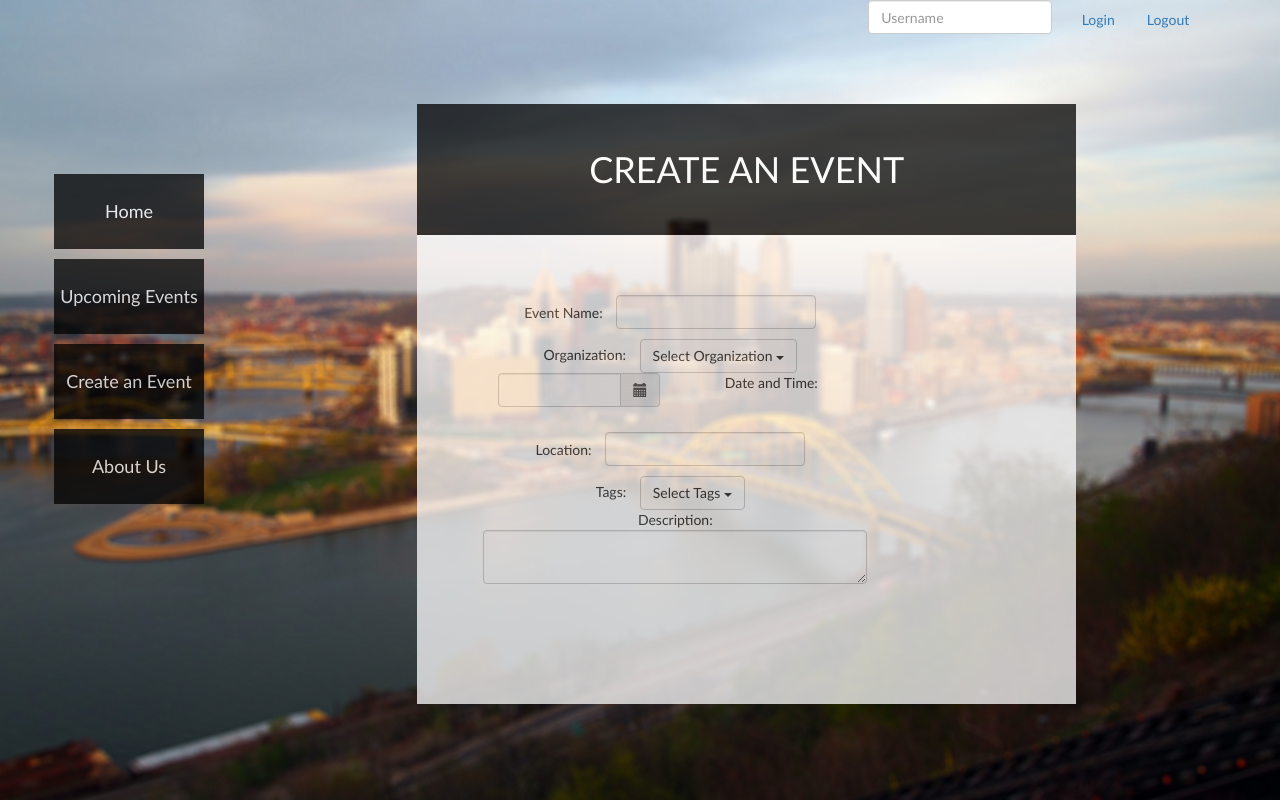
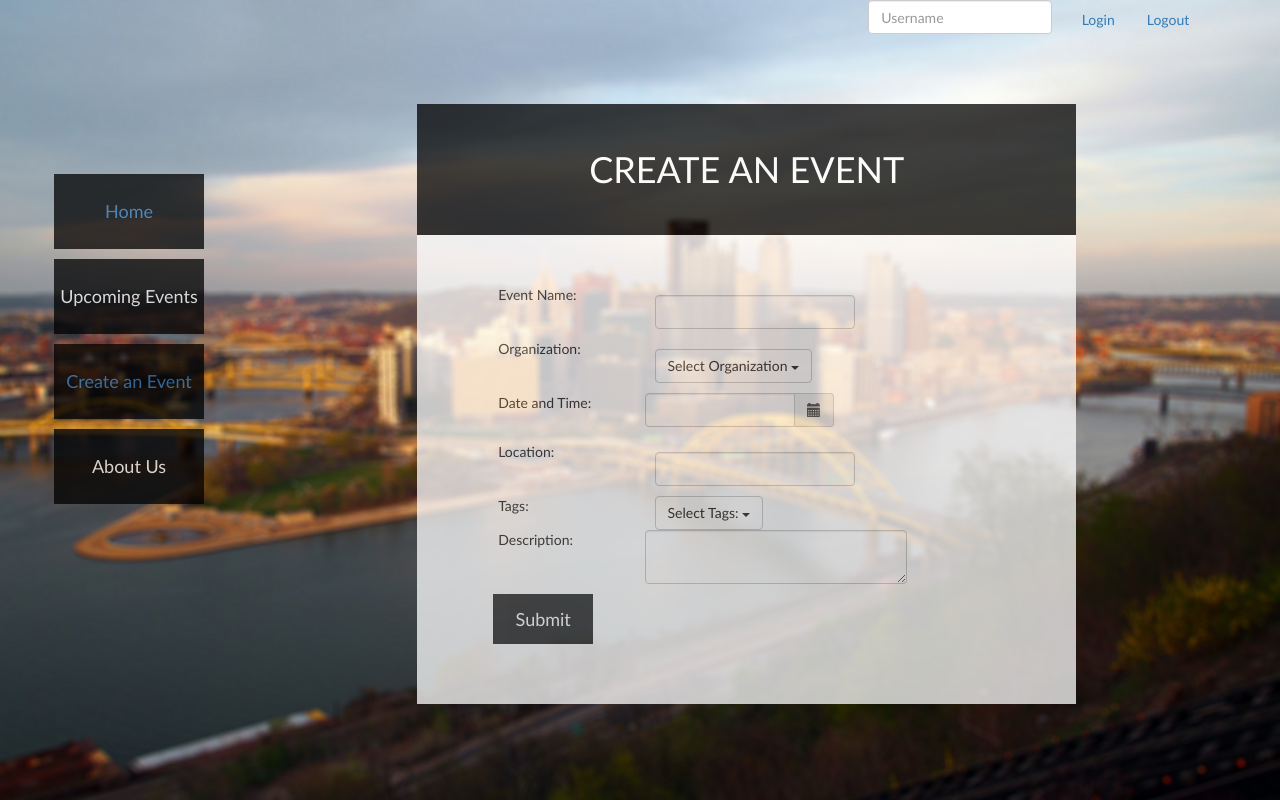
Before and after one commit to biggs0125/CoMmUnity, a Django app: template community/events/templates/create_event.html in a window 1280 px wide. Run offline with Django 3.2, Linux system fonts and the light colour scheme; the template is opened without the code that fills it, so the values that code supplies are empty; some libraries are stand-ins or nearby versions.

Commit message:
Added hrefs to 2 side bar buttons in base.html, added a submit button to create_event.html

```diff
--- a/community/community/static/style.css
+++ b/community/community/static/style.css
@@ -42,6 +42,29 @@ body {
     margin-left: 70%;
 }
 
+.submit-rectangle {
+  width: 100px;
+  height: 50px;
+  background-color: #000000;
+  color: white;
+  opacity: 0.75;
+  margin: 10px;
+  padding-top: 13px;
+  font-size: 18px;
+}
+
+.submit-rectangle:hover {
+    opacity: 1.0;
+}
+
+.submit-rectangle.left {
+    margin-left: 40%
+}
+.submit-rectangle.right {
+    margin-left: 70%;
+}
+
+
 .center {
     position: relative;
     width: 80%;
--- a/community/community/templates/base.html
+++ b/community/community/templates/base.html
@@ -30,9 +30,9 @@
         <div class="col-md-3" id="menubar">
           <div class="center">
             <!-- Create menu bar rectangles -->
-            <div class="menu-rectangle" id="home_button">Home</div>
+            <div class="menu-rectangle" id="home-button"><a href="/home">Home</a></div>
             <div class="menu-rectangle" id="events-button">Upcoming Events</div>
-            <div class="menu-rectangle" id="create-button">Create an Event</div>
+            <div class="menu-rectangle" id="create-button"><a href="/event/create">Create an Event</a></div>
             <div class="menu-rectangle" id="about-button">About Us</div>
           </div>
         </div>
--- a/community/events/js/create.js
+++ b/community/events/js/create.js
@@ -1 +1,23 @@
-var xmlhttp = new XMLHttpRequest();
+function create_event() {
+
+  $.ajax({
+    url: "localhost:8000/api/event/create",
+    method: "POST",
+    data: {
+      name: $("#event-name").text(),
+      location: $("#location").text(),
+      description: $("#description").text(),
+      date: $("#dtpicker").text(),
+      time: $("#dtpicker").text(), // uhh..gotta changed this
+      tag: $("tags").value(),
+      organization: #("organization").value()
+    },
+    error: function (){
+             alert("Congrats you failed!");
+           },
+    success: function () {
+               alert("Ermahgerd I did it!");
+             }
+  });
+
+}
--- a/community/events/templates/create_event.html
+++ b/community/events/templates/create_event.html
@@ -1,19 +1,31 @@
 {% extends "base.html" %}
 
 {% block content %}
+
+<script src="../js/create.js"></script>
 
 <div class="center content-area">
   <div class="title">
     CREATE AN EVENT
   </div>
-  <div class="col-md-7" style="text-align:lieft;margin-left:10%;">
+  <div class="col-md-8" style="text-align:left;margin-left:10%;">
+
+    <!-- Tag Row -->
     <div class="row" style="margin-top:50px">
+      <div class="col-md-4">
       Event Name:
+      </div>
+      <div class="col-md-6">
         <input id="event-name" type="text" class="form-control form-input">
       </div>
+    </div>
+
+    <!-- Organization Row -->
     <div class="row">
+      <div class="col-md-4">
       Organization:
-      <div class="dropdown form-input">
+      </div>
+      <div class="col-md-6 dropdown form-input">
         <button id="organization" class="btn btn-default dropdown-toggle"
                 type="button" data-toggle="dropdown">
           Select Organization
@@ -25,9 +37,13 @@
       </ul>
       </div>
     </div>
+
+    <!-- Date and Time Row -->
     <div class="row">
+      <div class="col-md-4">
       Date and Time:
-      <div class="col-sm-6">
+      </div>
+      <div class="col-md-6">
         <div class="form-group">
           <div class='input-group date' id='dtpicker'>
             <input type='text' class="form-control">
@@ -43,16 +59,27 @@
         </script>
       </div>
     </div>
+
+    <!-- Location Row -->
     <div class="row">
+      <div class="col-md-4">
       Location:
+      </div>
+      <div class="col-md-6">
         <input id="location" type="text" class="form-control form-input">
       </div>
+    </div>
+
+    <!-- Tag Row -->
     <div class="row">
+      <div class="col-md-4">
       Tags:
+      </div>
+      <div class="col-md-6">
         <div class="dropdown form-input">
           <button id="tags" class="btn btn-default dropdown-toggle" type="button"
             data-toggle="dropdown">
-          Select Tags
+            Select Tags:
             <span class="caret"></span>
           </button>
           <ul class="dropdown-menu" style="margin-top:10px;" role="menu">
@@ -63,10 +90,23 @@
           </ul>
         </div>
       </div>
+    </div>
+
+    <!-- Description Row -->
     <div class="row">
+      <div class="col-md-4">
       Description:
+      </div>
+      <div class="col-md-8">
         <textarea id="description" class="form-control"></textarea>
       </div>
     </div>
+
+    <!-- Description Row -->
+    <div class="row" style="text-align:center">
+      <div class="submit-rectangle" id="submit">Submit</div>
+    </div>
+
+  </div>
 </div>
 {% endblock %}
--- a/community/home/templates/home.html
+++ b/community/home/templates/home.html
@@ -1,5 +1,5 @@
 {% extends "base.html" %}
 
 {% block content %}
-  <h1> Hello World! </h1>
+  <h1> Welcome to CoMmUnity! </h1>
 {% endblock %}
```
Lines whose indentation alone changed are shown as unchanged.
